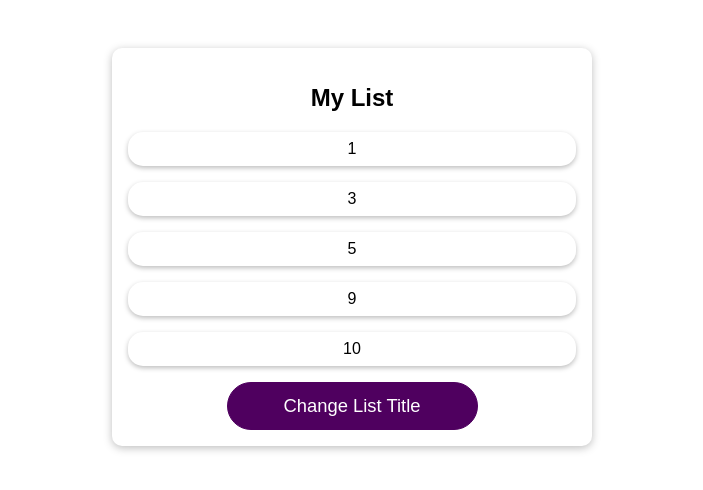
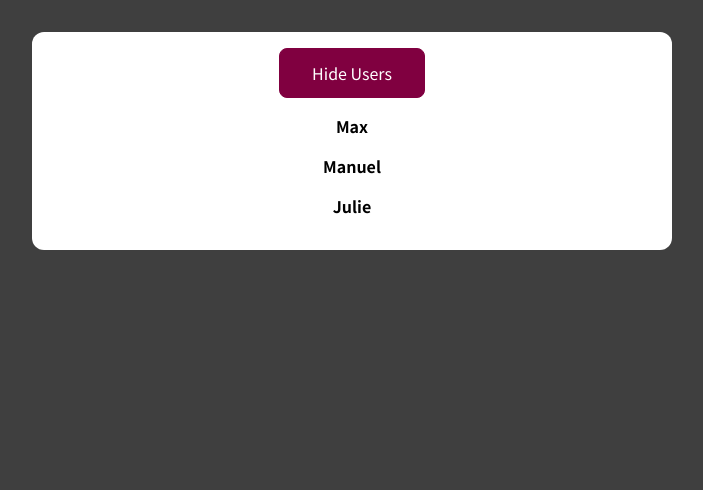
Before and after one commit to SaraSalehIssa/SixthReactApp, a React (Create React App) app: page / in a window 1280 px wide. Shown: the top 490 px of the page, without its empty margins (288-991 px from the left). Built offline with nearby package versions, Linux system fonts and the light colour scheme.

Commit message:
Working with State & Event

```diff
--- a/public/index.html
+++ b/public/index.html
@@ -1,20 +1,16 @@
 <!DOCTYPE html>
 <html lang="en">
+
 <head>
-    <meta charset="utf-8" />
-    <link rel="icon" href="%PUBLIC_URL%/favicon.ico" />
-    <meta name="viewport" content="width=device-width, initial-scale=1" />
-    <meta name="theme-color" content="#000000" />
-    <meta
-      name="description"
-      content="Web site created using create-react-app"
-    />
-    <link rel="apple-touch-icon" href="%PUBLIC_URL%/logo192.png" />
+	<meta charset="utf-8">
+	<meta name="viewport" content="width=device-width, initial-scale=1, shrink-to-fit=no">
+	<meta name="theme-color" content="#000000">
 	<!--
-      manifest.json provides metadata used when your web app is installed on a
-      user's mobile device or desktop. See https://developers.google.com/web/fundamentals/web-app-manifest/
+      manifest.json provides metadata used when your web app is added to the
+      homescreen on Android. See https://developers.google.com/web/fundamentals/engage-and-retain/web-app-manifest/
     -->
-    <link rel="manifest" href="%PUBLIC_URL%/manifest.json" />
+	<link rel="manifest" href="%PUBLIC_URL%/manifest.json">
+	<link rel="shortcut icon" href="%PUBLIC_URL%/favicon.ico">
 	<!--
       Notice the use of %PUBLIC_URL% in the tags above.
       It will be replaced with the URL of the `public` folder during the build.
@@ -26,8 +22,11 @@
     -->
 	<title>React App</title>
 </head>
+
 <body>
-    <noscript>You need to enable JavaScript to run this app.</noscript>
+	<noscript>
+		You need to enable JavaScript to run this app.
+	</noscript>
 	<div id="root"></div>
 	<!--
       This HTML file is a template.
@@ -40,4 +39,5 @@
       To create a production bundle, use `npm run build` or `yarn build`.
     -->
 </body>
+
 </html>
--- a/src/App.js
+++ b/src/App.js
@@ -1,22 +1,9 @@
-import React, { useState, useCallback, useMemo } from 'react';
-
-import './App.css';
-import DemoList from './components/Demo/DemoList';
-import Button from './components/UI/Button/Button';
+import Users from './components/Users';
 
 function App() {
-  const [listTitle, setListTitle] = useState('My List');
-
-  const changeTitleHandler = useCallback(() => {
-    setListTitle('New Title');
-  }, []);
-
-  const listItems = useMemo(() => [5, 3, 1, 10, 9], []);
-
   return (
-    <div className="app">
-      <DemoList title={listTitle} items={listItems} />
-      <Button onClick={changeTitleHandler}>Change List Title</Button>
+    <div>
+      <Users />
     </div>
   );
 }
--- a/src/components/Demo/DemoList.js
+++ /dev/null
@@ -1,26 +0,0 @@
-import React, { useMemo } from 'react';
-
-import classes from './DemoList.module.css';
-
-const DemoList = (props) => {
-    const { items } = props;
-
-    const sortedList = useMemo(() => {
-        console.log('Items sorted');
-        return items.sort((a, b) => a - b);
-    }, [items]);
-    console.log('DemoList RUNNING');
-
-    return (
-        <div className={classes.list}>
-            <h2>{props.title}</h2>
-            <ul>
-                {sortedList.map((item) => (
-                    <li key={item}>{item}</li>
-                ))}
-            </ul>
-        </div>
-    );
-};
-
-export default React.memo(DemoList);
--- a/src/components/Demo/DemoList.module.css
+++ /dev/null
@@ -1,12 +0,0 @@
-.list ul {
-    list-style: none;
-    margin: 0;
-    padding: 0;
-}
-
-.list li {
-    margin: 1rem 0;
-    padding: 0.5rem;
-    box-shadow: 0 2px 5px rgba(0, 0, 0, 0.26);
-    border-radius: 15px;
-}
--- a/src/components/UI/Button/Button.js
+++ /dev/null
@@ -1,19 +0,0 @@
-import React from 'react';
-
-import classes from './Button.module.css';
-
-const Button = (props) => {
-    console.log('Button RUNNING');
-    return (
-        <button
-            type={props.type || 'button'}
-            className={`${classes.button} ${props.className}`}
-            onClick={props.onClick}
-            disabled={props.disabled}
-        >
-            {props.children}
-        </button>
-    );
-};
-
-export default React.memo(Button);
--- a/src/components/UI/Button/Button.module.css
+++ /dev/null
@@ -1,30 +0,0 @@
-.button {
-    font: inherit;
-    border: 1px solid #4f005f;
-    background: #4f005f;
-    color: white;
-    padding: 0.75rem 3.5rem;
-    cursor: pointer;
-    font-size: 1.15rem;
-    border-radius: 30px;
-}
-
-.button:hover,
-.button:active {
-    background: #741188;
-    border-color: #741188;
-}
-
-.button:focus {
-    outline: none;
-}
-
-button:disabled,
-button:focus:disabled,
-button:hover:disabled,
-button:active:disabled {
-    background: #ccc;
-    border-color: #ccc;
-    color: #666666;
-    cursor: not-allowed;
-}
--- /dev/null
+++ b/src/components/User.js
@@ -0,0 +1,14 @@
+import { Component } from 'react';
+import classes from './User.module.css';
+
+// const User = (props) => {
+//     return <li className={classes.user}>{props.name}</li>;
+// };
+
+class User extends Component{
+    render(){
+        return <li className={classes.user}>{this.props.name}</li>;
+    }
+}
+
+export default User;
--- /dev/null
+++ b/src/components/User.module.css
@@ -0,0 +1,4 @@
+.user {
+    margin: 1rem 0;
+    font-weight: bold;
+}
--- /dev/null
+++ b/src/components/Users.js
@@ -0,0 +1,37 @@
+import { useState } from 'react';
+import User from './User';
+
+import classes from './Users.module.css';
+
+const DUMMY_USERS = [
+    { id: 'u1', name: 'Max' },
+    { id: 'u2', name: 'Manuel' },
+    { id: 'u3', name: 'Julie' },
+];
+
+const Users = () => {
+    const [showUsers, setShowUsers] = useState(true);
+
+    const toggleUsersHandler = () => {
+        setShowUsers((curState) => !curState);
+    };
+
+    const usersList = (
+        <ul>
+            {DUMMY_USERS.map((user) => (
+                <User key={user.id} name={user.name} />
+            ))}
+        </ul>
+    );
+
+    return (
+        <div className={classes.users}>
+            <button onClick={toggleUsersHandler}>
+                {showUsers ? 'Hide' : 'Show'} Users
+            </button>
+            {showUsers && usersList}
+        </div>
+    );
+};
+
+export default Users;
--- /dev/null
+++ b/src/components/Users.module.css
@@ -0,0 +1,14 @@
+.users {
+    margin: 2rem auto;
+    background-color: white;
+    padding: 1rem;
+    border-radius: 12px;
+    max-width: 40rem;
+    text-align: center;
+}
+
+.users ul {
+    list-style: none;
+    margin: 0;
+    padding: 0;
+}
--- a/src/index.css
+++ b/src/index.css
@@ -1,16 +1,30 @@
+@import url('https://fonts.googleapis.com/css2?family=Noto+Sans+JP:wght@400;700&display=swap');
+
 * {
   box-sizing: border-box;
 }
 
 html {
-  font-family: sans-serif;
-  background: #fff;
+  font-family: 'Noto Sans JP', sans-serif;
 }
 
 body {
   margin: 0;
+  background-color: #3f3f3f;
 }
 
-main {
-  margin-top: 6rem;
+button {
+  font: inherit;
+  cursor: pointer;
+  background-color: #800040;
+  color: white;
+  border: 1px solid #800040;
+  border-radius: 8px;
+  padding: 0.75rem 2rem;
 }
+
+button:hover,
+button:active {
+  background-color: #630032;
+  border-color: #630032;
+}
--- a/src/index.js
+++ b/src/index.js
@@ -1,17 +1,7 @@
-import React from 'react';
 import ReactDOM from 'react-dom/client';
+
 import './index.css';
 import App from './App';
-import reportWebVitals from './reportWebVitals';
 
 const root = ReactDOM.createRoot(document.getElementById('root'));
-root.render(
-  <React.StrictMode>
-    <App />
-  </React.StrictMode>
-);
-
-// If you want to start measuring performance in your app, pass a function
-// to log results (for example: reportWebVitals(console.log))
-// or send to an analytics endpoint. Learn more: https://bit.ly/CRA-vitals
-reportWebVitals();
+root.render(<App />);
```
Lines whose indentation alone changed are shown as unchanged.
